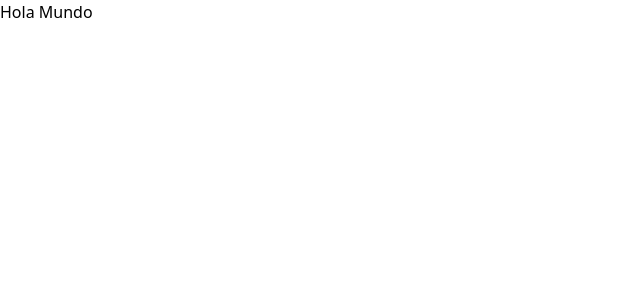
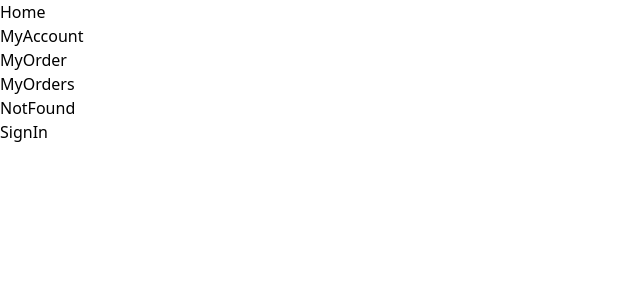
Before and after one commit to Victor-OT/react-course, a React (Vite) app: page / in a window 1280 px wide. Shown: the top 300 px of the page, without its empty margins (0-640 px from the left). Built offline with nearby package versions, Linux system fonts and the light colour scheme.

Commit message:
Se importaron todos los componentes a App.jsx y se llamaron en un div dentro del componente App como prueba de una correcta importación

```diff
--- a/src/App/index.jsx
+++ b/src/App/index.jsx
@@ -1,9 +1,20 @@
+import { Home } from '../Home'
+import { MyAccount } from '../MyAccount'
+import { MyOrder } from '../MyOrder'
+import { MyOrders } from '../MyOrders'
+import { NotFound } from '../NotFound'
+import { SignIn } from '../SignIn'
 import './App.css'
 
 function App() {
   return (
     <div className='bg-red-100'>
-      Hola Mundo
+      <Home />
+      <MyAccount />
+      <MyOrder />
+      <MyOrders />
+      <NotFound />
+      <SignIn />
     </div>
   )
 }
```
Also changed, not shown: src/MyAccount/index.jsx (renamed from src/My Account/index.jsx).
